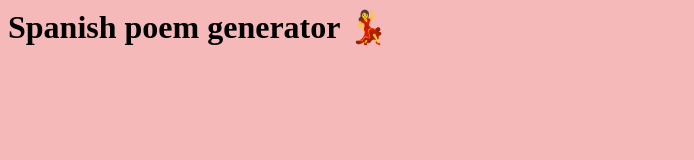
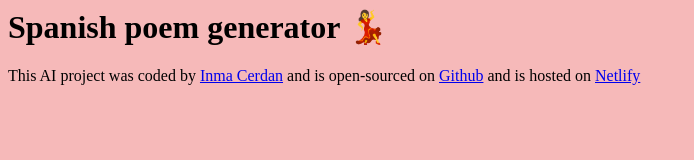
Before and after one commit to InmaCerdan/spanish-poem-generator, a plain HTML site: page index.html in a window 1280 px wide. Shown: the whole page, without its empty margins (0-694 px from the left). Drawn offline with Linux system fonts and the light colour scheme.

Commit message:
Added the footer

```diff
--- a/index.html
+++ b/index.html
@@ -8,6 +8,25 @@
   <body>
     <h1>Spanish poem generator 💃</h1>
 
+    <footer>
+      This AI project was coded by
+      <a href="www.linkedin.com/in/inmaculada-cerdán-clavel-9a8b5519b"
+        >Inma Cerdan</a
+      >
+      and is open-sourced on
+      <a
+        href="https://github.com/InmaCerdan/spanish-poem-generator"
+        target="_blank"
+        >Github</a
+      >
+      and is hosted on
+      <a
+        href="https://the-amazing-ai-spanish-poem-generator.netlify.app/"
+        target="_blank"
+        >Netlify</a
+      >
+    </footer>
+
     <script src="src/script.js"></script>
   </body>
 </html>
```
